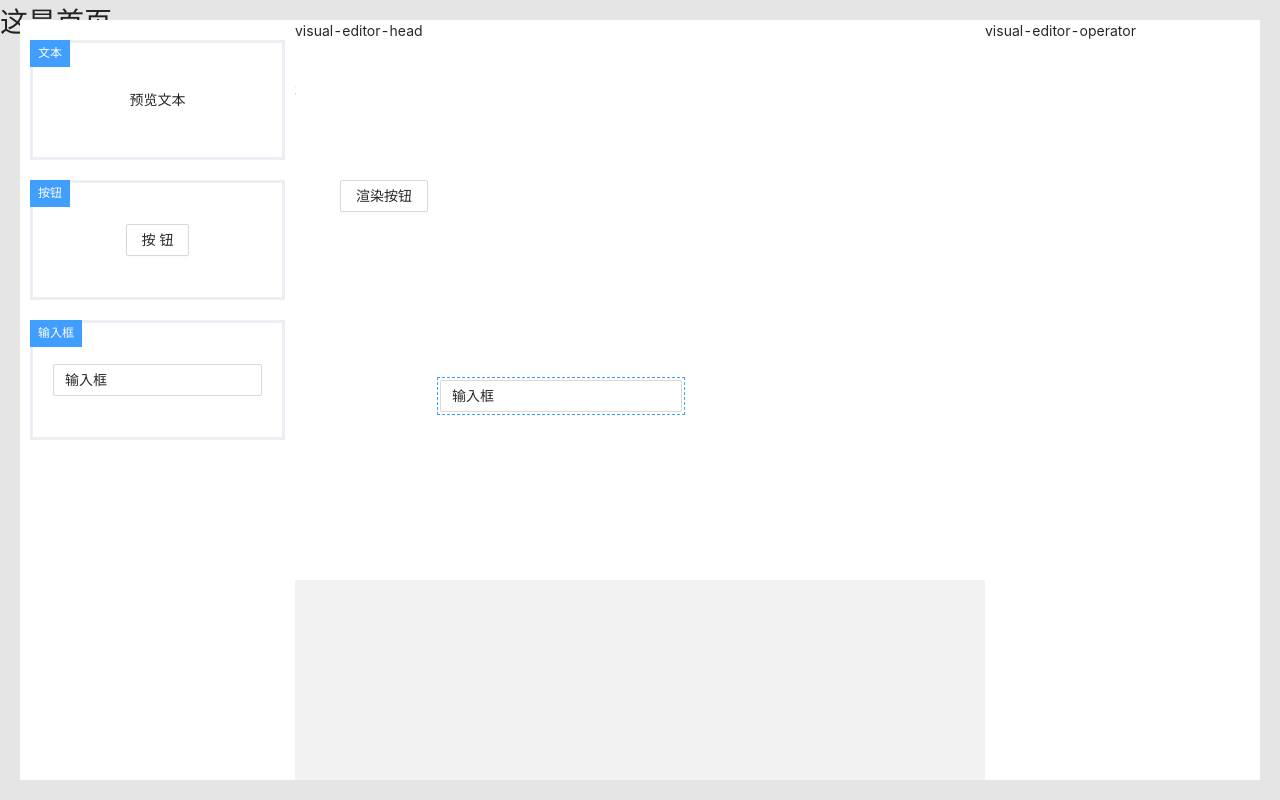
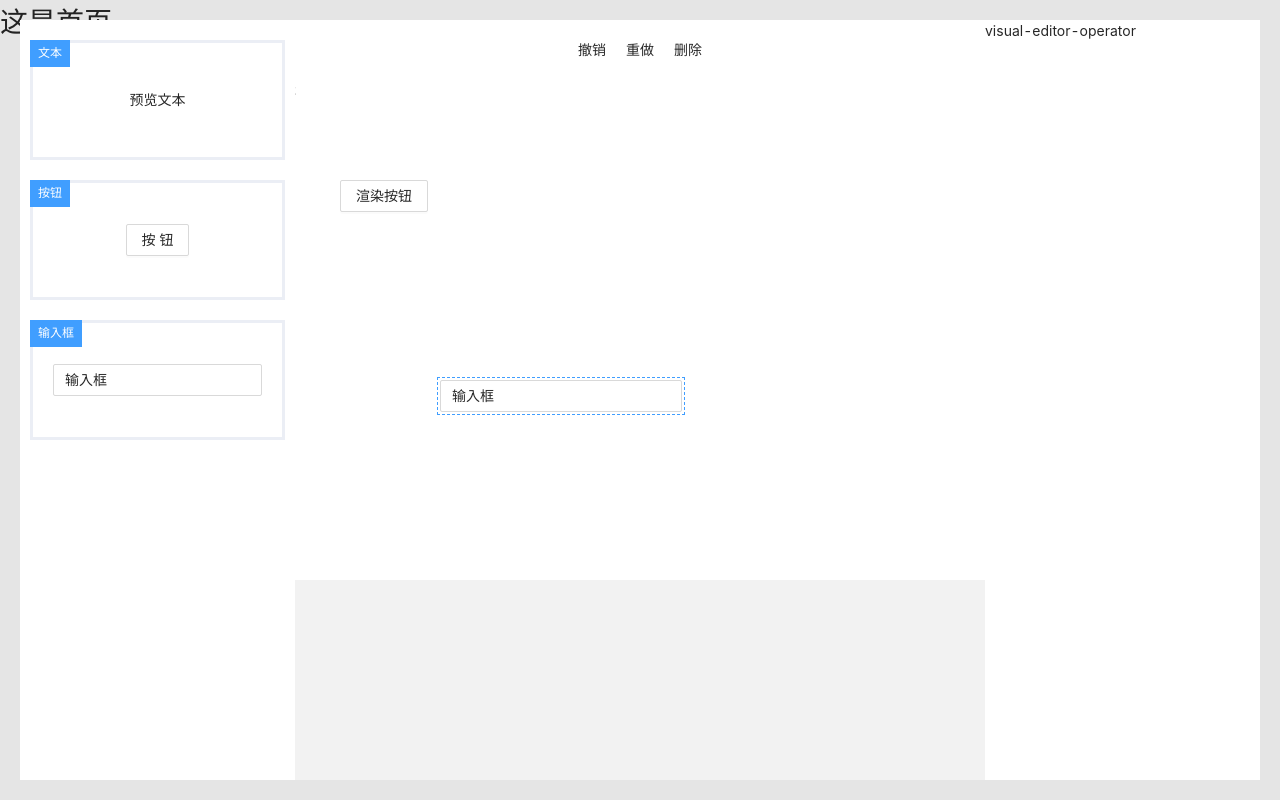
Before and after one commit to leylatop/assembly-tool-react, a React app: page / in a window 1280 px wide. Built offline with nearby package versions, Linux system fonts and the light colour scheme.

Commit message:
Feat: 新增注册快捷键

```diff
--- a/src/packages/VisualEditor/index.jsx
+++ b/src/packages/VisualEditor/index.jsx
@@ -1,6 +1,7 @@
 import React, { Component } from 'react'
 import {Button, Input  } from 'antd';
 import VisualEditorBlock from '../VisualEditorBlock';
+import useVisualCommand from '../utils/commandQueueHandler';
 
 import 'antd/dist/antd.css';
 import './style/index';
@@ -29,6 +30,23 @@ registry('input', {
     preview: () => {return <Input value="输入框" />},
     render: ()=> {return <Input value="输入框" />},
 });
+function EditorHeader() {
+    const commander = useVisualCommand();
+    const buttons = [
+        {label: '撤销', icon: 'icon-back', hander: commander.undo, tip: 'ctrl+z'},
+        {label: '重做', icon: 'icon-forward', hander: commander.redo, tip: 'ctrl+y, ctrl+shift+z'},
+        {label: '删除', icon: 'icon-delete', hander: ()=>commander.delete(), tip: 'ctrl+d, backspace, delete'},
+    ];
+    return <React.StrictMode>
+        {
+            buttons.map((btn, index)=> {
+                return (
+                    <div className="visual-editor-head-button" key={index} onClick={btn.hander}>{btn.label}</div>
+                )
+            })
+        }
+    </React.StrictMode>
+}
 
 export default class VisualEditor extends Component {
     constructor(props) {
@@ -47,7 +65,6 @@ export default class VisualEditor extends Component {
 
     componentDidMount() {
         this.menuBlockHandler= this.menuDragger();
-
     }
 
     // 清空选中状态
@@ -222,6 +239,7 @@ export default class VisualEditor extends Component {
         let {blocks, container} = this.state;
         let {width, height} = container;
         let { focusHandler} = this;
+
         return (
             <div className="visual-editor">
                 <div className="visual-editor-menu">
@@ -242,7 +260,7 @@ export default class VisualEditor extends Component {
                     }
                 </div>
                 <div className="visual-editor-head">
-                    visual-editor-head
+                <EditorHeader />
                 </div>
                 <div className="visual-editor-operator">
                     visual-editor-operator
--- a/src/packages/VisualEditor/style/index.less
+++ b/src/packages/VisualEditor/style/index.less
@@ -87,7 +87,15 @@
         right: @operatorSize;
         background-color: white;
         z-index: 9;
-
+        display: flex;
+        align-items: center;
+        justify-content: center;
+        .visual-editor-head-button {
+            display: flex;
+            align-items: center;
+            justify-content: center;
+            margin: 0 10px;
+        }
     }
 
     .visual-editor-operator {
@@ -109,7 +117,6 @@
         height: 100%;
         position: relative;
         z-index: 1;
-
 
         .visual-editor-content {
             height: 100%;
--- /dev/null
+++ b/src/packages/utils/commandHook.js
@@ -0,0 +1,76 @@
+import React, {useState} from 'react';
+
+function useCommander() {
+    let [commondState, setCommandState] = useState({
+        current: -1,
+        queue: [],
+        commands: {}
+    })
+
+    // 设置命令队列
+    // data = {
+    //     name: '',                                                       //命令唯一标识
+    //     keyboard: '' || [],                                             //命令监听的快捷键
+    //     execute: ()=>{},                                                // 命令被执行时候的所做的内容
+    //     followQueue: true,                                              // 命令执行完后，是否将该命令添加至命令队列
+    // }
+    setCommandState = function (data = {}) {
+        commondState.commands[data.name] = function() {
+            const {undo, redo} = data.execute();
+            // 是否添加至命令队列
+            if(data.followQueue) {
+                commondState.queue.push({redo, undo})
+                // 添加命令时，current自动+1
+                commondState.current += 1;
+            }
+            redo();
+        }
+    }
+
+    setCommandState({
+        name: 'undo',           // 撤销命令
+        keybord: 'ctrl+z',
+        followQueue: false, // 只需要redo事件
+        execute: function() {
+            // 命令被执行时，要做的事情
+            return {
+                // 撤销命令只需要一个redo事件
+                redo: function() {
+                    let {current, queue} = commondState;
+                    if(current === -1) return
+                    const {undo} = queue[current];
+                    undo && undo();
+                    // 撤销命令时，current自动-1
+                    commondState.current -= 1;
+                },
+            }
+        }
+    });
+
+    setCommandState({
+        name: 'redo',   //重做命令
+        keyboard: [
+            'ctrl+y',
+            'ctrl+shift+z',
+        ],
+        followQueue: false,
+        execute: function() {
+            return {
+                redo: function() {
+                    let {current, queue} = commondState;
+                    if(!queue[current]) return
+                    const {redo} = queue[current];
+                    redo && redo();
+                    current +=1;
+                }
+            }
+        }
+    });
+
+    return {
+        commondState,
+        setCommandState
+    }
+}
+
+export default useCommander;
--- /dev/null
+++ b/src/packages/utils/commandQueueHandler.js
@@ -0,0 +1,34 @@
+import useCommander from './commandHook';
+
+function useVisualCommand() {
+    let {commondState, setCommandState} = useCommander();
+
+    setCommandState({
+        name: 'delete',
+        keyboard: [
+            'backspace',
+            'delete',
+            'ctrl+d'
+        ],
+        execute: function() {
+            console.log('执行删除命令')
+            return {
+                redo: function() {
+                    console.log('重新执行删除命令')
+
+                },
+                undo: function() {
+                    console.log('撤回删除命令')
+                }
+            }
+        }
+    })
+
+    return {
+        undo: commondState.commands.undo,
+        redo: commondState.commands.redo,
+        delete: commondState.commands.delete
+    }
+}
+
+export default useVisualCommand;
```
Also changed, not shown: src/packages/utils/command.js (deleted, +0 -34 lines), src/packages/utils/commond.ts (+36 -29 lines), 1 other file (tests, documents, lock files or other folders).
